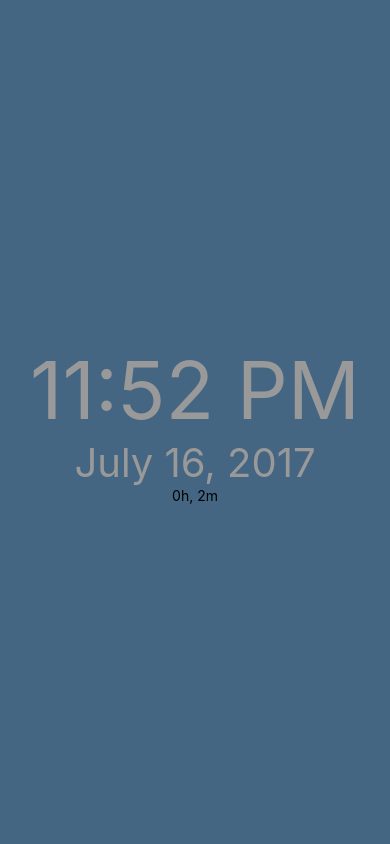
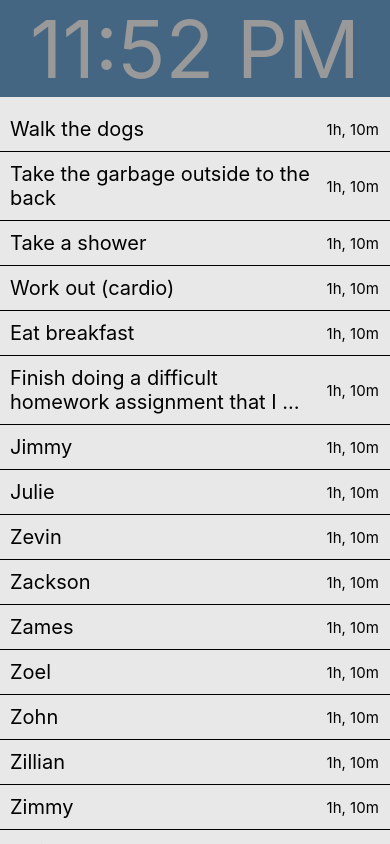
Before and after one commit to RoderickJDunn/Clockulate, a React Native app: screen / in a window 390 px wide. Built offline with nearby package versions, Linux system fonts and the light colour scheme.

Commit message:
Basic clock and task list.
TODO: Add screens and navigation

```diff
--- a/App.js
+++ b/App.js
@@ -8,6 +8,7 @@ import {
 import moment from 'moment';
 import TaskList from './components/task-list';
 import DurationText from './components/duration-text';
+import TaskItem from './components/task-item';
 
 export default class App extends React.Component {
 
@@ -20,7 +21,7 @@ export default class App extends React.Component {
     }
 
     componentDidMount() {
-        setInterval(() => {
+        setTimeout(() => {  // Temporarily disabled to save resources. (set back to setInterval).
             console.log("Updating time and date");
             this.setState({
                 time: moment().format("LT"),
@@ -36,11 +37,10 @@ export default class App extends React.Component {
                 <Text style={styles.timeText}>
                     {this.state.time}
                 </Text>
-                <Text style={styles.dateText}>
-                    {this.state.date}
-                </Text>
-                {/*<TaskList/>*/}
-                <DurationText minutes="2"/>
+                {/*<Text style={styles.dateText}>*/}
+                    {/*{this.state.date}*/}
+                {/*</Text>*/}
+                <TaskList/>
             </View>
         );
     }
--- a/components/duration-text.js
+++ b/components/duration-text.js
@@ -9,7 +9,7 @@ import PropTypes from 'prop-types';
 class DurationText extends Component {
     static propTypes = {
         hours: PropTypes.string,
-        minutes: PropTypes.string.isRequired,
+        minutes: PropTypes.string,
     };
 
     constructor(props) {
@@ -17,9 +17,31 @@ class DurationText extends Component {
 
     }
 
+    formatDuration(hours, minutes) {
+        let duration = "";
+        if (!hours) {
+            duration = minutes ? `${minutes}m` : "0m";
+        }
+        else if (hours && !minutes) {
+            duration = `${hours}h`
+        }
+        else {
+            duration = `${hours}h, ${minutes}m`;
+        }
+        return duration;
+    }
+
     render() {
+        let hours = this.props.hours;
+        let minutes = this.props.minutes;
+
+        let duration = this.formatDuration(hours, minutes);
+
+
         return (
-            <Text>{this.props.hours ? this.props.hours : "0"}h, {this.props.minutes ? this.props.minutes : "0"}m</Text>
+            <Text numberOfLines={1} ellipsizeMode="tail" style={{fontSize:15}}>
+                {duration}
+            </Text>
         )
     }
 }
--- a/components/task-item.js
+++ b/components/task-item.js
@@ -3,4 +3,63 @@
  */
 
 import React, {Component} from 'react';
-import {StyleSheet, Text, View} from 'react-native';
+import {StyleSheet, Text, View, TouchableOpacity} from 'react-native';
+import DurationText from "./duration-text";
+
+class TaskItem extends React.PureComponent {
+
+    constructor(props) {
+        super(props);
+
+    }
+
+    _onPress = () => {
+        this.props.onPressItem(this.props.id);
+    };
+
+    render() {
+        return (
+            <TouchableOpacity style={itemStyle.item} onPress={this._onPress}>
+                <Text style={[itemStyle.allChildren, itemStyle.description]}
+                    numberOfLines={2}
+                    ellipsizeMode="tail"
+                    {...this.props} // the '...' is JavaScript way to expand variable # of args
+                >
+                    {this.props.taskName}
+                </Text>
+                <DurationText hours="1" minutes="10" style={[itemStyle.allChildren, {flexGrow: 1}]}/>
+            </TouchableOpacity>
+        );
+    }
+}
+
+
+const itemStyle = StyleSheet.create({
+    item: {
+        flex: 1,
+        flexDirection: 'row',
+        padding: 10,
+        height: 65,
+        borderBottomColor: "#000",
+        borderBottomWidth: 1,
+        alignItems: 'center',
+        marginLeft: -5,
+        marginRight: -5,
+    },
+    allChildren: {
+        marginLeft: 5,
+        marginRight: 5,
+        fontSize: 20,
+        overflow: "hidden",
+
+    },
+    description: {
+        flexBasis: "82%",
+    },
+    duration: {
+        flexBasis: "18%",
+    }
+});
+
+
+export default TaskItem;
--- a/components/task-list.js
+++ b/components/task-list.js
@@ -4,32 +4,60 @@
 
 import React, {Component} from 'react';
 import {FlatList, StyleSheet, Text, View} from 'react-native';
+import TaskItem from './task-item';
 
-class TaskList extends Component {
+class TaskList extends React.PureComponent {
+
+    state = {selected: (new Map(): Map<string, boolean>)};
+
+    _keyExtractor = (item, index) => item.title;
+
+    _onPressItem = (id: string) => {
+        // updater functions are preferred for transactional updates
+        console.debug("Pressed item");
+        this.setState((state) => {
+            // copy the map rather than modifying state.
+            const selected = new Map(state.selected);
+            selected.set(id, !selected.get(id)); // toggle
+            return {selected};
+        });
+    };
+
+    _renderItem = ({item}) => (
+        <TaskItem
+            id={item.id}
+            taskName={item.title}
+            onPressItem={this._onPressItem}
+            selected={!!this.state.selected.get(item.id)}
+            // the '!!' ensures that the item.id is not null. The first '!' converts a Truthy value to False, or a
+                // Falsey value to True. The second '!' converts the False/True to their opposites (True/False).
+        />
+    );
 
     render() {
         return (
             <View style={listStyle.container}>
                 <FlatList
                     data={[
-                        {key: 'Devin'},
-                        {key: 'Jackson'},
-                        {key: 'James'},
-                        {key: 'Joel'},
-                        {key: 'John'},
-                        {key: 'Jillian'},
-                        {key: 'Jimmy'},
-                        {key: 'Julie'},
-                        {key: 'Zevin'},
-                        {key: 'Zackson'},
-                        {key: 'Zames'},
-                        {key: 'Zoel'},
-                        {key: 'Zohn'},
-                        {key: 'Zillian'},
-                        {key: 'Zimmy'},
-                        {key: 'Zulie'},
+                        {key: 'item1', title: 'Walk the dogs'},
+                        {key: 'item2', title: 'Take the garbage outside to the back'},
+                        {key: 'item3', title: 'Take a shower'},
+                        {key: 'item4', title: 'Work out (cardio)'},
+                        {key: 'item5', title: 'Eat breakfast'},
+                        {key: 'item6', title: 'Finish doing a difficult homework assignment that I should\'ve done weeks ago'},
+                        {key: 'item7', title: 'Jimmy'},
+                        {key: 'item8', title: 'Julie'},
+                        {key: 'item9', title: 'Zevin'},
+                        {key: 'item10', title: 'Zackson'},
+                        {key: 'item11', title: 'Zames'},
+                        {key: 'item12', title: 'Zoel'},
+                        {key: 'item13', title: 'Zohn'},
+                        {key: 'item14', title: 'Zillian'},
+                        {key: 'item15', title: 'Zimmy'},
+                        {key: 'item16', title: 'Zulie'},
                     ]}
-                    renderItem={({item}) => <Text style={listStyle.item}>{item.key}</Text>}
+                    renderItem={this._renderItem}
+                    keyExtractor={this._keyExtractor}
                 />
             </View>
         );
@@ -40,8 +68,8 @@ class TaskList extends Component {
 const listStyle = StyleSheet.create({
     container: {
         flex: 1,
-        paddingTop: 22,
-        backgroundColor: 'green',
+        paddingTop: 10,
+        backgroundColor: '#e8e8e8',
         flexDirection: 'row',
     },
     item: {
```
